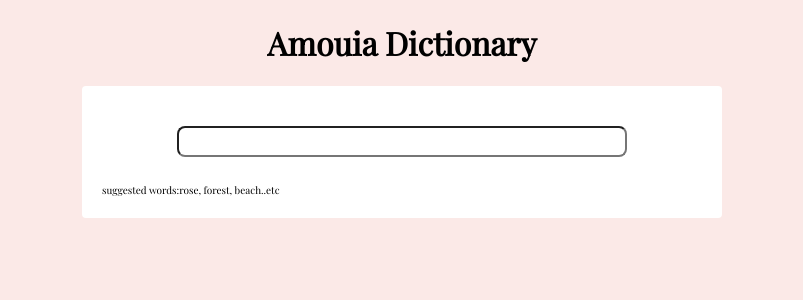
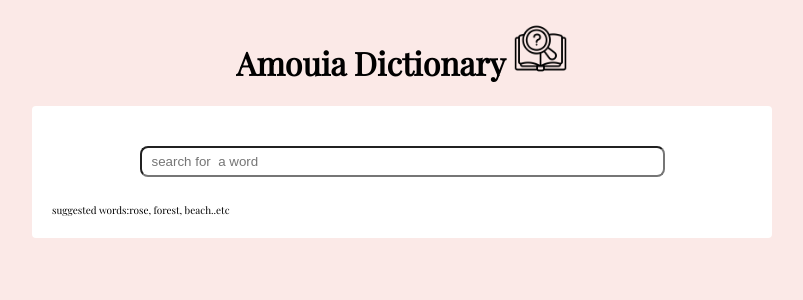
Before and after one commit to Moyauxd/amouia-dictionary, a React (Create React App) app: page / in a window 1280 px wide. Shown: the top 300 px of the page, without its empty margins (238-1041 px from the left). Built offline with nearby package versions, Linux system fonts and the light colour scheme; no server answers.

Commit message:
added pics

```diff
--- a/public/index.html
+++ b/public/index.html
@@ -34,7 +34,7 @@
   </head>
   <body>
     <noscript>You need to enable JavaScript to run this app.</noscript>
-    <div id="root"></div>
+    <div id="root" class="container"></div>
     <!--
       This HTML file is a template.
       If you open it directly in the browser, you will see an empty page.
--- a/src/App.js
+++ b/src/App.js
@@ -4,7 +4,9 @@ import Search from "./Search.js";
 function App() {
   return (
     <div>
-      <h1 className="App">Amouia Dictionary</h1>
+      <h1 className="App">
+        Amouia Dictionary <img src="./dictionary.png" width="55px" alt="logo" />
+      </h1>{" "}
       <Search />
     </div>
   );
--- a/src/Meaning.js
+++ b/src/Meaning.js
@@ -10,7 +10,10 @@ export default function Meaning(props) {
       {props.meaning.definitions.map(function (definition, index) {
         return (
           <div key={index}>
-            <div className="Definition">Definition:{definition.definition}</div>
+            <div className="Definition">
+              Definition:
+              {definition.definition}
+            </div>
             <div className="example">
               {" "}
               <Example example={definition.example} />
--- a/src/Phonetics.js
+++ b/src/Phonetics.js
@@ -4,7 +4,14 @@ import "./meaning.css";
 export default function Phonetics(props) {
   return (
     <div className="Phonetic">
-      <a href={props.phonetic.audio}>listen</a>
+      <a
+        className="aa"
+        href={props.phonetic.audio}
+        target="_blank"
+        rel="noreferrer"
+      >
+        listen
+      </a>
       <span className="text"> {props.phonetic.text}</span>
     </div>
   );
--- /dev/null
+++ b/src/Photos.js
@@ -0,0 +1,32 @@
+import React from "react";
+import "./meaning.css";
+
+export default function Photos(props) {
+  if (props.photos) {
+    return (
+      <div className="row">
+        <section>
+          {props.photos.map(function (photo, index) {
+            return (
+              <div className="col-4" key={index}>
+                <a
+                  className="pics"
+                  href={photo.src.original}
+                  target="_blank"
+                  rel="noreferrer"
+                >
+                  <img
+                    src={photo.src.landscape}
+                    className="img-fluid"
+                    alt=""
+                    width="150px"
+                  />
+                </a>
+              </div>
+            );
+          })}
+        </section>
+      </div>
+    );
+  } else return null;
+}
--- a/src/Search.css
+++ b/src/Search.css
@@ -1,20 +1,20 @@
 .Search section {
   background-color: white;
   padding: 20px;
+  border: 1px solid #ff5722 0.3;
   border-radius: 4px;
   margin: 20px auto;
-  box-shadow: 1px 1px 1px  #ff5722 0.7;
-width: 600px;
-
+  box-shadow: 1px 1px 1px #ff5722 0.7;
+  width: 700px;
 }
-.DicSearch {
-  border: 1px solid #ff5722 0.5;
+input {
+  border: 1px solid hsl(14, 100%, 57%) 0.5;
   display: block;
   border-radius: 8px;
   padding: 6px 10px;
   margin: 20px auto;
   width: 75%;
-  box-shadow: 1px 1px 1px #ffccbc );
+  box-shadow: 1px 1px 1px rgba(red, green, blue, 0.5);
 }
 small {
   font-size: 10px;
--- a/src/Search.js
+++ b/src/Search.js
@@ -2,10 +2,12 @@ import React, { useState } from "react";
 import axios from "axios";
 import "./Search.css";
 import Result from "./Result";
+import Photos from "./Photos";
 
 export default function Search() {
   let [word, SetWord] = useState("");
   let [results, SetResults] = useState(null);
+  let [photos, setPhotos] = useState(null);
 
   function handleResponse(response) {
     SetResults(response.data[0]);
@@ -17,6 +19,14 @@ export default function Search() {
     let url = `https://api.dictionaryapi.dev/api/v2/entries/en/${word}`;
     axios.get(url).then(handleResponse);
   }
+  function HandlePexResponse(response) {
+    setPhotos(response.data.photos);
+  }
+
+  let picApikey = "563492ad6f917000010000019c0478e412454f01ba09b6b4efc93447";
+  let pexurl = `https://api.pexels.com/v1/search?query=${word}&per_page=6`;
+  let headers = { Authorization: `Bearer${picApikey}` };
+  axios.get(pexurl, { headers: headers }).then(HandlePexResponse);
 
   function ShowWord(event) {
     SetWord(event.target.value);
@@ -26,11 +36,17 @@ export default function Search() {
     <div className="Search">
       <section>
         <form onSubmit={Submit}>
-          <input type="search" onChange={ShowWord} className="DicSearch" />
+          <input
+            type="search"
+            placeholder="search for  a word"
+            onChange={ShowWord}
+            className="DicSearch"
+          />
           <small>suggested words:rose, forest, beach..etc</small>
         </form>
       </section>
       <Result result={results} />
+      <Photos photos={photos} />
     </div>
   );
 }
--- a/src/meaning.css
+++ b/src/meaning.css
@@ -7,7 +7,7 @@
   text-transform: uppercase;
 }
 
-a {
+.aa {
   color: #ff5722;
   border: 1px solid #bcaaa4;
   text-decoration: none;
@@ -17,7 +17,7 @@ a {
   font-weight: 400px;
   transition: 150ms all ease-in-out;
 }
-a:hover {
+.aa:hover {
   background-color: #ff5722;
   color: white;
 }
@@ -40,3 +40,9 @@ a:hover {
   font-size: 11px;
   margin: 5px;
 }
+.defintion {
+  font-weight: 500px;
+}
+.pics img {
+  border-radius: 4px;
+}
```
Also changed, not shown: public/dictionary.png (added).
